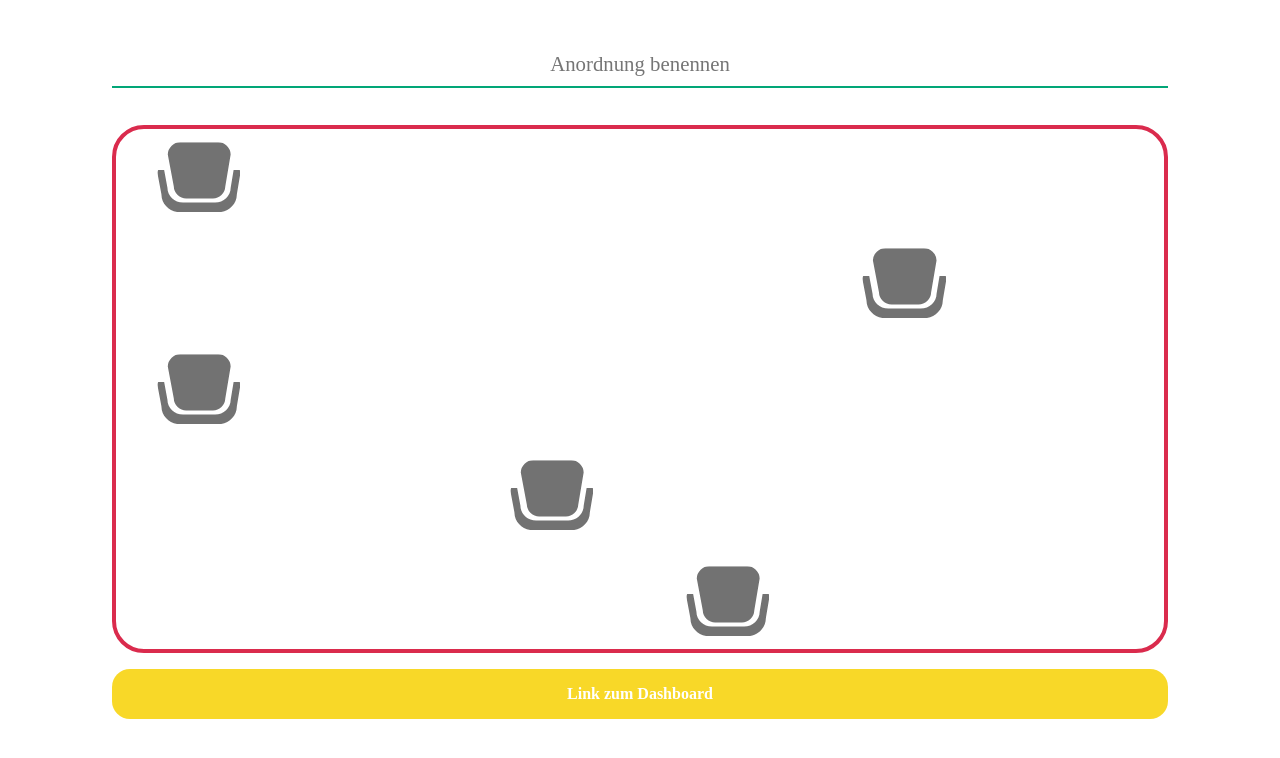
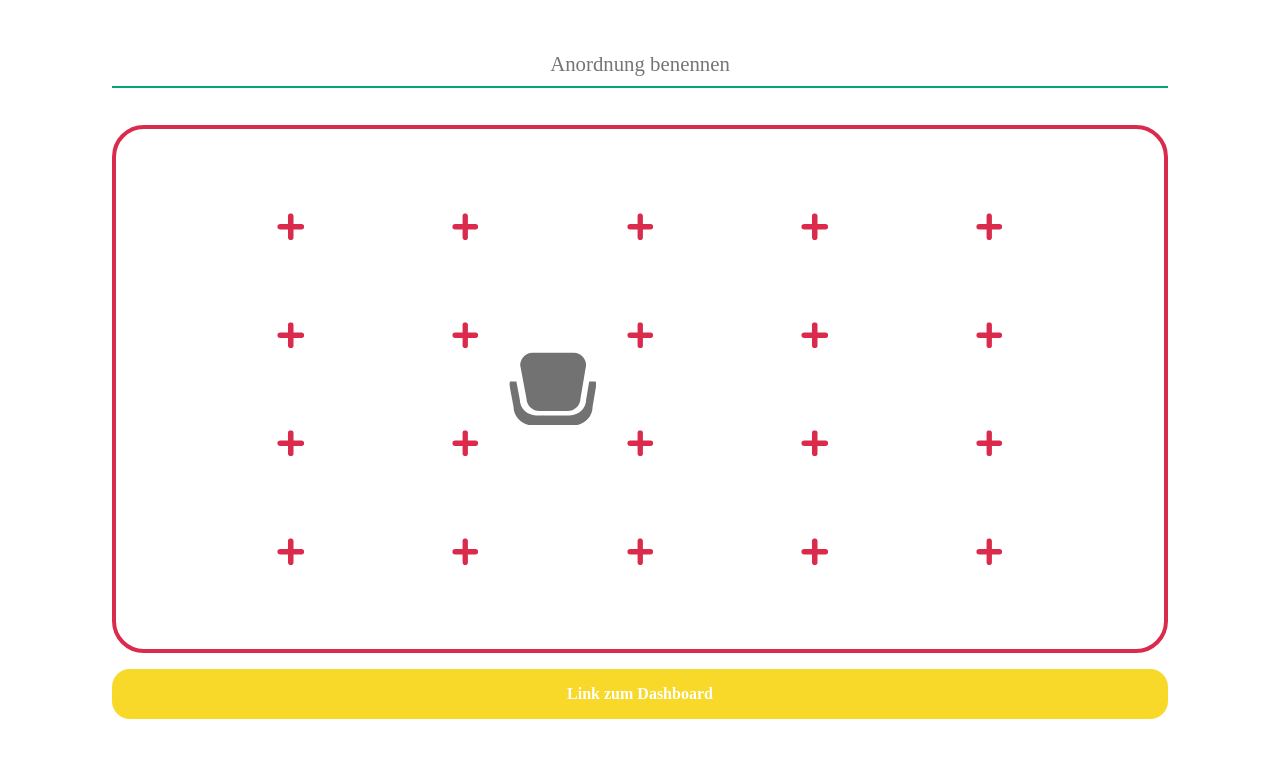
Before and after one commit to vincentrohde/steelcase-iot-client, a React (Create React App) app: page /create in a window 1280 px wide. Shown: the top 758 px of the page. Built offline with nearby package versions, Linux system fonts and the light colour scheme.

Commit message:
add cross overlay, icon

```diff
--- a/src/components/Chair/Chair.scss
+++ b/src/components/Chair/Chair.scss
@@ -1,7 +1,5 @@
 .Chair {
     position: relative;
-    grid-column: 1 / 2;
-    grid-row: 1 / 2;
 
     .chair-icon {
         position: absolute;
--- a/src/components/Grid/Grid.js
+++ b/src/components/Grid/Grid.js
@@ -1,17 +1,38 @@
 import React, { Component } from 'react';
 import Chair from '../Chair/Chair';
+
+import crossIcon from '../../assets/images/cross.svg';
 
 import './Grid.scss';
 
 class Grid extends Component {
+    constructor(props) {
+        super();
+        this.props = props;
+        this.crosses = [];
+    }
+
     render() {
+        let crosses = [];
+
+        for(let index = 0; index < 20; index++) {
+            crosses.push(
+                <div className="cross" key={index}>
+                    <img className="cross-icon" src={crossIcon} alt="Chair Icon"/>
+                </div>
+            );
+        }
+
         return (
             <div className="Grid">
-                <Chair position={{x: 1, y: 1}} />
-                <Chair position={{x: 1, y: 3}} />
-                <Chair position={{x: 4, y: 5}} />
-                <Chair position={{x: 3, y: 4}} />
-                <Chair position={{x: 5, y: 2}} />
+                <div className="chairGrid">
+                    <Chair position={{x: 3, y: 3}} />
+                </div>
+                <div className="bottomGrid">
+                    {
+                        crosses.map(cross => cross)
+                    }
+                </div>
             </div>
         );
     }
--- a/src/components/Grid/Grid.scss
+++ b/src/components/Grid/Grid.scss
@@ -1,12 +1,49 @@
 @import "../../scss/variables";
 
 .Grid {
-    display: grid;
-    grid-template-columns: repeat(6, 1fr);
-    grid-template-rows: repeat(5, 1fr);
-    grid-gap: 10px;
+    position: relative;
     border: 4px solid $red;
     border-radius: 32px;
     height: 100%;
     background: $white;
+
+    .chairGrid, .bottomGrid {
+        position: absolute;
+        display: grid;
+    }
+
+    .chairGrid {
+        top: 0;
+        left: 0;
+        z-index: 2;
+        width: 100%;
+        height: 100%;
+        grid-template-columns: repeat(6, 1fr);
+        grid-template-rows: repeat(5, 1fr);
+    }
+
+    .bottomGrid {
+        width: 100% - (100% * (1/6));
+        height: 100% - (100% * (1/6));
+        grid-template-columns: repeat(5, 1fr);
+        grid-template-rows: repeat(4, 1fr);
+        top: 50%;
+        left: 50%;
+        transform: translate(-50%, -50%);
+
+        .cross {
+            grid-column: auto;
+            grid-row: auto;
+            position: relative;
+
+            .cross-icon {
+                position: absolute;
+                top: 50%;
+                left: 50%;
+                transform: translate(-50%, -50%);
+                width: 15%;
+                max-height: 100%;
+            }
+        }
+    }
 }
```
Also changed, not shown: src/assets/images/cross.svg (added).
